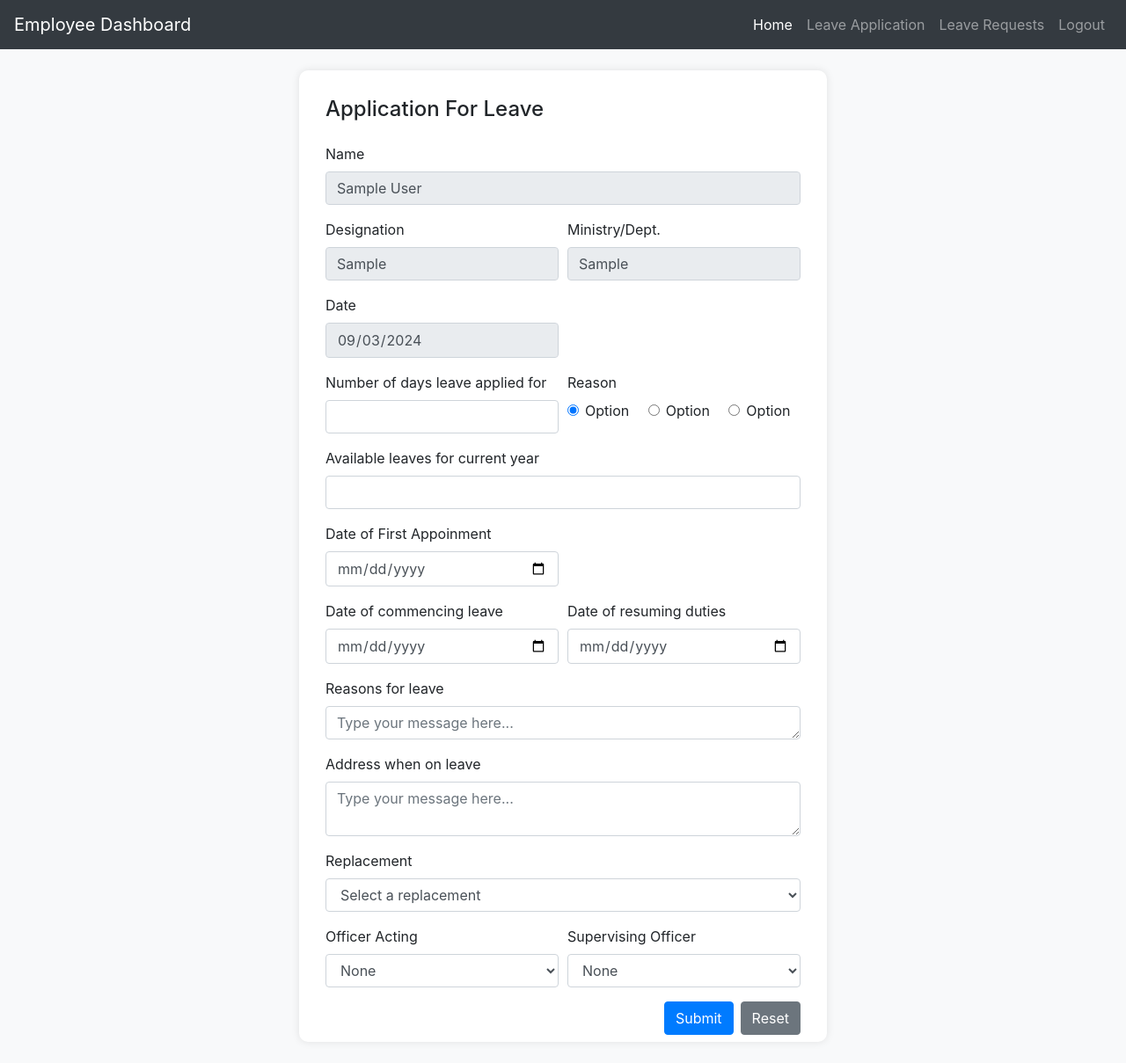
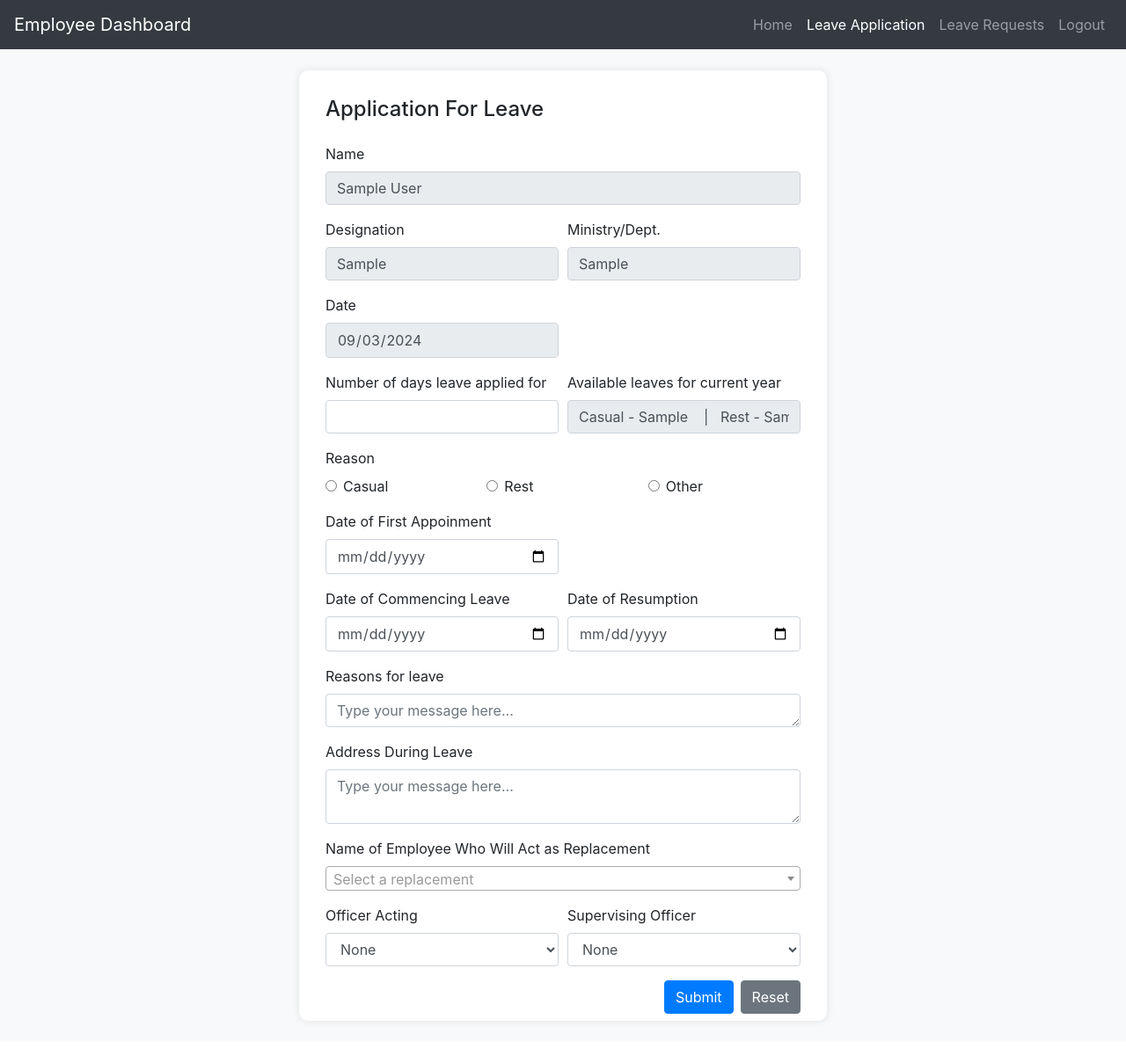
Before and after one commit to IT21158704/Leave-Management-System, a PHP site: page /employee/leave_application.php in a window 1280 px wide. Shown: the whole page at 88% size. After the commit the page ends 1164 px from the top, so only its background shows below. Run offline with PHP 8.4, Linux system fonts and the light colour scheme; the visitor is signed in with stand-in values (Sample User, id 1); tables that the repository leaves empty or names only in its code hold one stand-in row (values such as "Sample post"); some libraries are stand-ins or nearby versions.

Commit message:
leave application

```diff
--- a/app/views/admin/password_reset.php
+++ b/app/views/admin/password_reset.php
@@ -86,7 +86,7 @@ $conn->close();
         </button>
         <div class="collapse navbar-collapse" id="navbarNav">
             <ul class="navbar-nav ml-auto">
-                <li class="nav-item active">
+                <li class="nav-item">
                     <a class="nav-link" href="#">Home</a>
                 </li>
                 <li class="nav-item">
--- a/app/views/admin/update_user.php
+++ b/app/views/admin/update_user.php
@@ -93,7 +93,7 @@ $conn->close();
         </button>
         <div class="collapse navbar-collapse" id="navbarNav">
             <ul class="navbar-nav ml-auto">
-                <li class="nav-item active">
+                <li class="nav-item">
                     <a class="nav-link" href="#">Home</a>
                 </li>
                 <li class="nav-item">
--- a/app/views/admin/view_users.php
+++ b/app/views/admin/view_users.php
@@ -35,10 +35,10 @@ $username = $_SESSION['username'];
         </button>
         <div class="collapse navbar-collapse" id="navbarNav">
             <ul class="navbar-nav ml-auto">
-                <li class="nav-item active">
+                <li class="nav-item">
                     <a class="nav-link" href="admin_dashboard.php">Home</a>
                 </li>
-                <li class="nav-item">
+                <li class="nav-item active">
                     <a class="nav-link" href="view_users.php">View Users</a>
                 </li>
                 <li class="nav-item">
--- a/app/views/employee/leave_application.php
+++ b/app/views/employee/leave_application.php
@@ -26,6 +26,19 @@ if ($result->num_rows > 0) {
     die("Record not found");
 }
 
+// Fetch existing data
+$query = "SELECT * FROM available_leaves WHERE user_id = ?";
+$stmt = $conn->prepare($query);
+$stmt->bind_param("i", $id);
+$stmt->execute();
+$result = $stmt->get_result();
+
+if ($result->num_rows > 0) {
+    $avLeaves = $result->fetch_assoc();
+} else {
+    die("Record not found");
+}
+
 $currentDate = date("Y-m-d");
 
 // Fetch all employees for the Replacement dropdown
@@ -38,13 +51,11 @@ $officer_result = $conn->query($officer_query);
 $supervisor_query = "SELECT id, name FROM users WHERE role = 'Supervising Officer'";
 $supervisor_result = $conn->query($supervisor_query);
 
-$conn->close();
-
 ?>
 
 <head>
     <meta charset="UTF-8">
-    <title>Employee Dashboard</title>
+    <title>Application For Leave</title>
     <link rel="stylesheet" href="https://cdn.jsdelivr.net/npm/bootstrap@4.0.0/dist/css/bootstrap.min.css" integrity="sha384-Gn5384xqQ1aoWXA+058RXPxPg6fy4IWvTNh0E263XmFcJlSAwiGgFAW/dAiS6JXm" crossorigin="anonymous">
     <link href="https://cdn.jsdelivr.net/npm/select2@4.1.0-rc.0/dist/css/select2.min.css" rel="stylesheet" /> <!-- Select2 CSS -->
     <script src="https://code.jquery.com/jquery-3.2.1.slim.min.js" integrity="sha384-KJ3o2DKtIkvYIK3UENzmM7KCkRr/rE9/Qpg6aAZGJwFDMVNA/GpGFF93hXpG5KkN" crossorigin="anonymous"></script>
@@ -92,10 +103,10 @@ $conn->close();
         </button>
         <div class="collapse navbar-collapse" id="navbarNav">
             <ul class="navbar-nav ml-auto">
-                <li class="nav-item active">
+                <li class="nav-item">
                     <a class="nav-link" href="employee_dashboard.php">Home</a>
                 </li>
-                <li class="nav-item">
+                <li class="nav-item active">
                     <a class="nav-link" href="leave_application.php">Leave Application</a>
                 </li>
                 <li class="nav-item">
@@ -122,18 +133,15 @@ $conn->close();
             <div class="form-group">
                 <label for="name">Name</label>
                 <input type="text" class="form-control" id="name" name="name" value="<?php echo htmlspecialchars($row['name']); ?>" disabled required>
-                <div class="invalid-feedback">Please enter the name.</div>
             </div>
             <div class="form-row">
                 <div class="form-group col-md-6">
                     <label for="designation">Designation</label>
                     <input type="text" class="form-control" id="designation" name="designation" value="<?php echo htmlspecialchars($row['designation']); ?>" disabled required>
-                    <div class="invalid-feedback">Please enter the designation.</div>
                 </div>
                 <div class="form-group col-md-6">
                     <label for="dept">Ministry/Dept.</label>
-                    <input type="text" class="form-control" id="dept" name="dept" value="<?php echo htmlspecialchars($row['dept']); ?>" disabled  required>
-                    <div class="invalid-feedback">Please enter the ministry or department.</div>
+                    <input type="text" class="form-control" id="dept" name="dept" value="<?php echo htmlspecialchars($row['dept']); ?>" disabled required>
                 </div>
             </div>
 
@@ -141,93 +149,92 @@ $conn->close();
                 <div class="form-group col-md-6">
                     <label for="designation">Date</label>
                     <input type="date" id="date" class="form-control" name="date" value="<?php echo $currentDate; ?>" disabled>
+                </div>
+            </div>
+
+            <div class="form-row">
+                <div class="form-group col-md-6">
+                    <label for="leaveDates">Number of days leave applied for</label>
+                    <input type="number" id="leaveDates" class="form-control" name="leaveDates" required>
+                    <div class="invalid-feedback">Please enter the number of days leave applied for.</div>
+                </div>
+
+                <!-- <small id="passwordHelpBlock" class="form-text text-muted"> Your  </small> -->
+                <div class="form-group col-md-6">
+                    <label for="availableLeaves">Available leaves for current year</label>
+                    <input type="text" id="availableLeaves" class="form-control" name="availableLeaves" value="Casual - <?php echo htmlspecialchars($avLeaves['casual_leaves']); ?>    |   Rest - <?php echo htmlspecialchars($avLeaves['rest_leaves']); ?>" disabled>
                     <div class="invalid-feedback">Please enter the designation.</div>
                 </div>
             </div>
 
-
-
-            <div class="form-row">
-                <div class="form-group col-md-6">
-                    <label for="dept">Number of days leave applied for</label>
-                    <input type="number" id="date" class="form-control" name="date">
-                    <div class="invalid-feedback">Please enter the designation.</div>
-                </div>
-                <div class="form-group col-md-6">
-                    <label for="dept">Reason</label>
+            <div class="form-group">
+                <label for="leaveReason">Reason</label>
                 <div class="form-row">
                     <div class="col">
                         <div class="form-check">
-                                <input class="form-check-input" type="radio" name="exampleRadios" id="radio1" value="option1" checked>
+                            <input class="form-check-input" type="radio" name="leaveReason" id="radio1" value="casual" required>
                             <label class="form-check-label" for="radio1">
-                                    Option
+                                Casual
                             </label>
                         </div>
                     </div>
                     <div class="col">
                         <div class="form-check">
-                                <input class="form-check-input" type="radio" name="exampleRadios" id="radio2" value="option2">
+                            <input class="form-check-input" type="radio" name="leaveReason" id="radio2" value="rest" required>
                             <label class="form-check-label" for="radio2">
-                                    Option
+                                Rest
                             </label>
                         </div>
                     </div>
                     <div class="col">
                         <div class="form-check">
-                                <input class="form-check-input" type="radio" name="exampleRadios" id="radio3" value="option3">
+                            <input class="form-check-input" type="radio" name="leaveReason" id="radio3" value="other" required>
                             <label class="form-check-label" for="radio3">
-                                    Option
+                                Other
                             </label>
                         </div>
                     </div>
                 </div>
-                    <div class="invalid-feedback">Please enter the ministry or department.</div>
-                </div>
-            </div>
-
-            <div class="form-group">
-                <label for="dept">Available leaves for current year</label>
-                <input type="test" id="date" class="form-control" name="date">
-                <div class="invalid-feedback">Please enter the designation.</div>
+                <div class="invalid-feedback">Please enter the reason.</div>
             </div>
 
             <div class="form-row">
                 <div class="form-group col-md-6">
-                    <label for="designation">Date of First Appoinment</label>
-                    <input type="date" class="form-control" id="designation" name="designation" required>
-                    <div class="invalid-feedback">Please enter the designation.</div>
+                    <label for="firstAppointmentDate">Date of First Appoinment</label>
+                    <input type="date" class="form-control" id="firstAppointmentDate" name="firstAppointmentDate" required>
+                    <div class="invalid-feedback">Please enter the date of first appoinment.</div>
                 </div>
             </div>
 
             <div class="form-row">
                 <div class="form-group col-md-6">
-                    <label for="designation">Date of commencing leave</label>
-                    <input type="date" class="form-control" id="designation" name="designation" required>
-                    <div class="invalid-feedback">Please enter the designation.</div>
+                    <label for="commenceLeaveDate ">Date of Commencing Leave</label>
+                    <input type="date" class="form-control" id="commenceLeaveDate" name="commenceLeaveDate" required>
+                    <div class="invalid-feedback">Please enter the date of commencing leave.</div>
                 </div>
                 <div class="form-group col-md-6">
-                    <label for="dept">Date of resuming duties</label>
-                    <input type="date" class="form-control" id="dept" name="dept" required>
-                    <div class="invalid-feedback">Please enter the ministry or department.</div>
+                    <label for="resumeDate">Date of Resumption</label>
+                    <input type="date" class="form-control" id="resumeDate" name="resumeDate" required>
+                    <div class="invalid-feedback">Please enter the date of resuming duties.</div>
                 </div>
             </div>
 
             <div class="form-group">
-                <label for="dept">Reasons for leave</label>
-                <textarea class="form-control" id="exampleTextarea" rows="1" placeholder="Type your message here..."></textarea>
-                <div class="invalid-feedback">Please enter the designation.</div>
+                <label for="fullReason">Reasons for leave</label>
+                <textarea class="form-control" id="fullReason" name="fullReason" rows="1" placeholder="Type your message here..." required></textarea>
+                <div class="invalid-feedback">Please enter the reasons for leave.</div>
             </div>
 
             <div class="form-group">
-                <label for="dept">Address when on leave</label>
-                <textarea class="form-control" id="exampleTextarea" rows="2" placeholder="Type your message here..."></textarea>
-                <div class="invalid-feedback">Please enter the designation.</div>
+                <label for="addressDuringLeave">Address During Leave</label>
+                <textarea class="form-control" id="addressDuringLeave" name="addressDuringLeave" rows="2" placeholder="Type your message here..." required></textarea>
+                <div class="invalid-feedback">Please enter the address During Leave.</div>
             </div>
 
             <div class="form-group">
-                <label for="role">Replacement</label>
-                <select class="form-control" id="role" name="role" required>
-                    <option value="">Select a replacement</option>
+                <label for="replacement">Name of Employee Who Will Act as Replacement</label>
+                <select class="form-control" id="replacement" name="replacement" required>
+                    <option value="">Select an Employee Who Will Act as Replacement</option>
                     <?php
                     if ($employees_result->num_rows > 0) {
                         while ($employee = $employees_result->fetch_assoc()) {
@@ -236,14 +243,14 @@ $conn->close();
                     }
                     ?>
                 </select>
-                <div class="invalid-feedback">Please select a role.</div>
+                <div class="invalid-feedback">Please select a replacement.</div>
             </div>
 
 
             <div class="form-row">
                 <div class="form-group col-md-6">
-                    <label for="designation">Officer Acting</label>
-                    <select class="form-control" id="role" name="role" required>
+                    <label for="actingOfficer">Officer Acting</label>
+                    <select class="form-control" id="actingOfficer" name="actingOfficer" required>
                         <option value="none">None</option>
                         <?php
                         if ($officer_result->num_rows > 0) {
@@ -253,11 +260,11 @@ $conn->close();
                         }
                         ?>
                     </select>
-                    <div class="invalid-feedback">Please enter the designation.</div>
+                    <div class="invalid-feedback">Please select an Officer Acting.</div>
                 </div>
                 <div class="form-group col-md-6">
-                    <label for="dept">Supervising Officer</label>
-                    <select class="form-control" id="role" name="role" required>
+                    <label for="supervisingOfficer">Supervising Officer</label>
+                    <select class="form-control" id="supervisingOfficer" name="supervisingOfficer" required>
                         <option value="none">None</option>
                         <?php
                         if ($supervisor_result->num_rows > 0) {
@@ -267,7 +274,7 @@ $conn->close();
                         }
                         ?>
                     </select>
-                    <div class="invalid-feedback">Please enter the ministry or department.</div>
+                    <div class="invalid-feedback">Please select a Supervising Officer.</div>
                 </div>
             </div>
 
@@ -299,7 +306,69 @@ $conn->close();
                 placeholder: "Select a replacement",
                 allowClear: true
             });
+            $('#Acting Officer').select2({
+                placeholder: "Select a Acting Officer",
+                allowClear: true
             });
-
+            $('#Supervising Officer').select2({
+                placeholder: "Select a Supervising Officer",
+                allowClear: true
+            });
+        });
     </script>
 </body>
+
+<?php
+
+if ($_SERVER["REQUEST_METHOD"] == "POST") {
+    if (session_status() === PHP_SESSION_NONE) {
+        session_start();
+    }
+
+    if (!isset($_SESSION['user_id']) || $_SESSION['role'] != 'Employee') {
+        header("Location: ../logout.php");
+        exit();
+    }
+
+    $user_id = $_SESSION['user_id'];
+    $leaveDates = $_POST['leaveDates'];
+    $leaveReason = $_POST['leaveReason'];
+    $firstAppointmentDate = $_POST['firstAppointmentDate'];
+    $commenceLeaveDate = $_POST['commenceLeaveDate'];
+    $resumeDate = $_POST['resumeDate'];
+    $replacement = $_POST['replacement'];
+    $addressDuringLeave = $_POST['addressDuringLeave'];
+    $contactDuringLeave = $_POST['contactDuringLeave'] ?? ''; // Optional field
+    $actingOfficer = $_POST['actingOfficer'];
+    $supervisingOfficer = $_POST['supervisingOfficer'];
+    $fullReason = $_POST['fullReason'];
+    $submissionDate = date('Y-m-d H:i:s');
+
+    // Validate required fields
+    if (empty($leaveDates) || empty($leaveReason) || empty($firstAppointmentDate) || empty($commenceLeaveDate) || empty($resumeDate) || empty($addressDuringLeave) || empty($actingOfficer) || empty($supervisingOfficer) || empty($fullReason)) {
+        die("Please fill in all required fields.");
+    }
+
+    // Prepare the SQL statement
+    $query = "INSERT INTO leave_applications (user_id, leaveDates, leaveReason, firstAppointmentDate, commenceLeaveDate, resumeDate, replacement, addressDuringLeave, contactDuringLeave, actingOfficer, supervisingOfficer, submissionDate, fullReason, status) VALUES (?, ?, ?, ?, ?, ?, ?, ?, ?, ?, ?, ?, ?, 'pending')";
+
+    if ($stmt = $conn->prepare($query)) {
+        $stmt->bind_param("iissssssssss", $user_id, $leaveDates, $leaveReason, $firstAppointmentDate, $commenceLeaveDate, $resumeDate, $replacement, $addressDuringLeave, $contactDuringLeave, $actingOfficer, $supervisingOfficer, $submissionDate, $fullReason);
+
+        if ($stmt->execute()) {
+            echo "Leave application submitted successfully!";
+        } else {
+            echo "Error: " . $stmt->error;
+        }
+
+        $stmt->close();
+    } else {
+        echo "Error: " . $conn->error;
+    }
+
+    $conn->close();
+}
+
+$conn->close();
+
+?>
--- a/app/views/login.php
+++ b/app/views/login.php
@@ -76,7 +76,7 @@ $conn->close();
     <link rel="stylesheet" href="https://cdn.jsdelivr.net/npm/bootstrap@4.0.0/dist/css/bootstrap.min.css">
     <style>
         body {
-            background-image: url('background_image.jpg');
+            background-image: url('../assets//images/bg.jpg');
             background-size: cover;
             background-repeat: no-repeat;
             background-position: center;
```
Also changed, not shown: app/views/admin/add_user.php (+9 -4 lines), app/views/employee/leave_requests.php (+55 -0 lines), app/assets/images/bg.jpg (added). Lines whose indentation alone changed are shown as unchanged.
